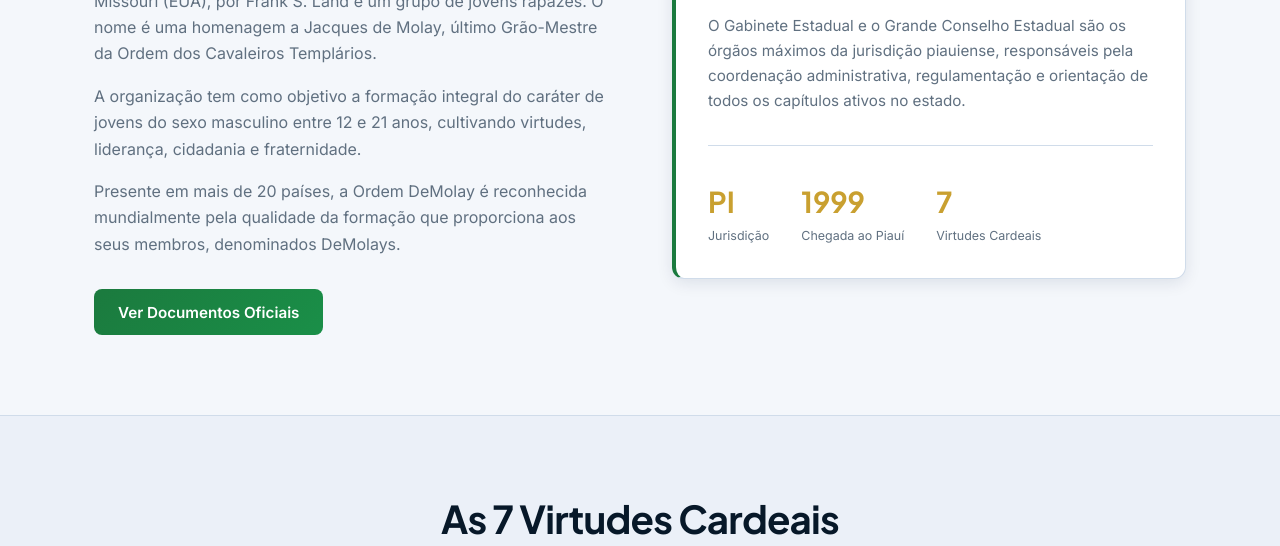
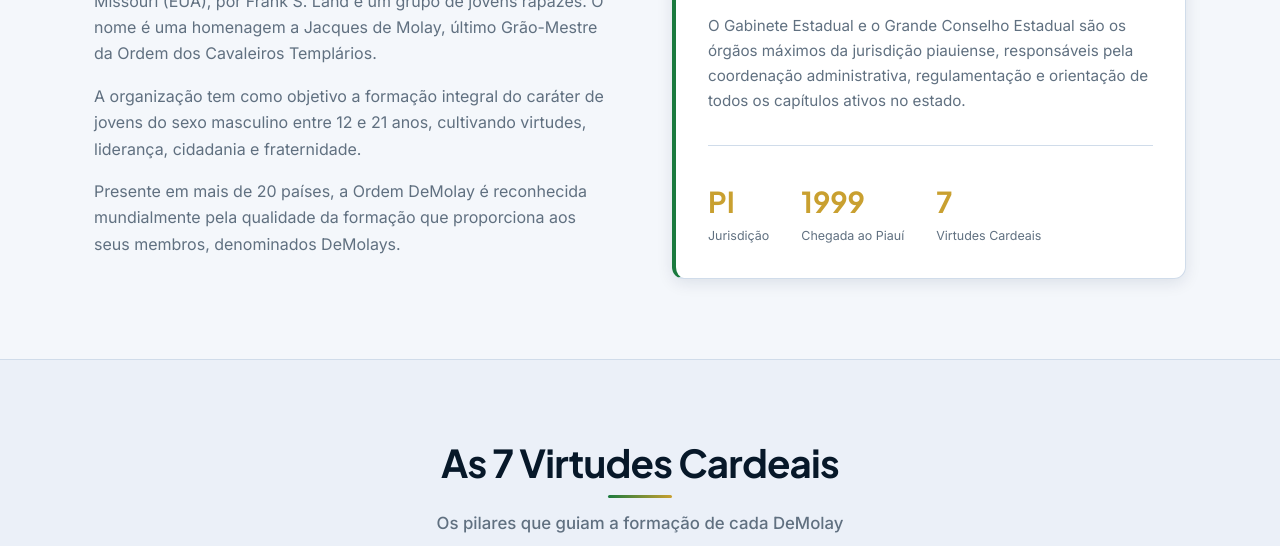
Before and after one commit to SauloStorel/DeMolayPiau-, a website: page public/sobre.html in a window 1280 px wide. Shown: the part 551-1097 px from the top of the page. Drawn offline with Linux system fonts and the light colour scheme.

Commit message:
fix: remove botão 'Ver Documentos Oficiais' da página Sobre

```diff
--- a/public/sobre.html
+++ b/public/sobre.html
@@ -171,7 +171,6 @@
         <p>A Ordem DeMolay é uma organização juvenil vinculada à Maçonaria, fundada em 9 de março de 1919 em Kansas City, Missouri (EUA), por Frank S. Land e um grupo de jovens rapazes. O nome é uma homenagem a Jacques de Molay, último Grão-Mestre da Ordem dos Cavaleiros Templários.</p>
         <p>A organização tem como objetivo a formação integral do caráter de jovens do sexo masculino entre 12 e 21 anos, cultivando virtudes, liderança, cidadania e fraternidade.</p>
         <p>Presente em mais de 20 países, a Ordem DeMolay é reconhecida mundialmente pela qualidade da formação que proporciona aos seus membros, denominados DeMolays.</p>
-        <a href="/gabinete.html" class="btn btn-primary mt-2">Ver Documentos Oficiais</a>
       </div>
       <div class="historia-box reveal-right">
         <h3>DeMolay no Piauí</h3>
```
